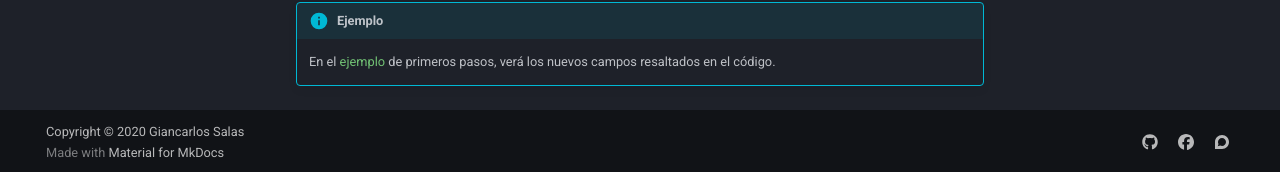
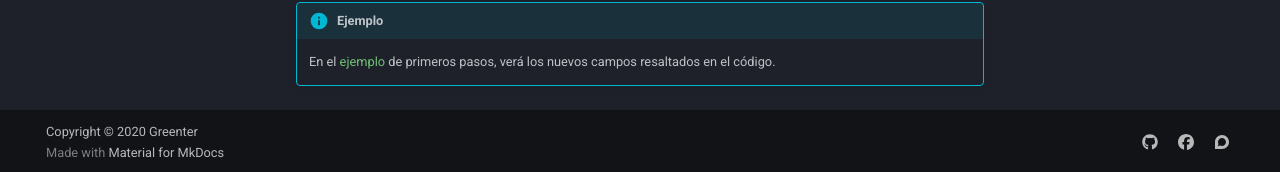
Before and after one commit to thegreenter/docs, an MkDocs documentation site: the page built from docs/migrate2.1.md, in a window 1280 px wide and 1149 px high. Shown: the part 974-1146 px from the top of the window. Built offline with MkDocs 1.6.1 and Material for MkDocs 9.7.7, drawn with Linux system fonts in a browser that asks for light colours.

Commit message:
Update copyright

```diff
--- a/mkdocs.yml
+++ b/mkdocs.yml
@@ -9,7 +9,7 @@ site_author: 'Giancarlos Salas'
 repo_name: 'greenter/greenter'
 repo_url: 'https://github.com/thegreenter/docs'
 
-copyright: Copyright &copy; 2020 Giancarlos Salas
+copyright: Copyright &copy; 2020 Greenter
 
 nav:
     - Inicio:
```
